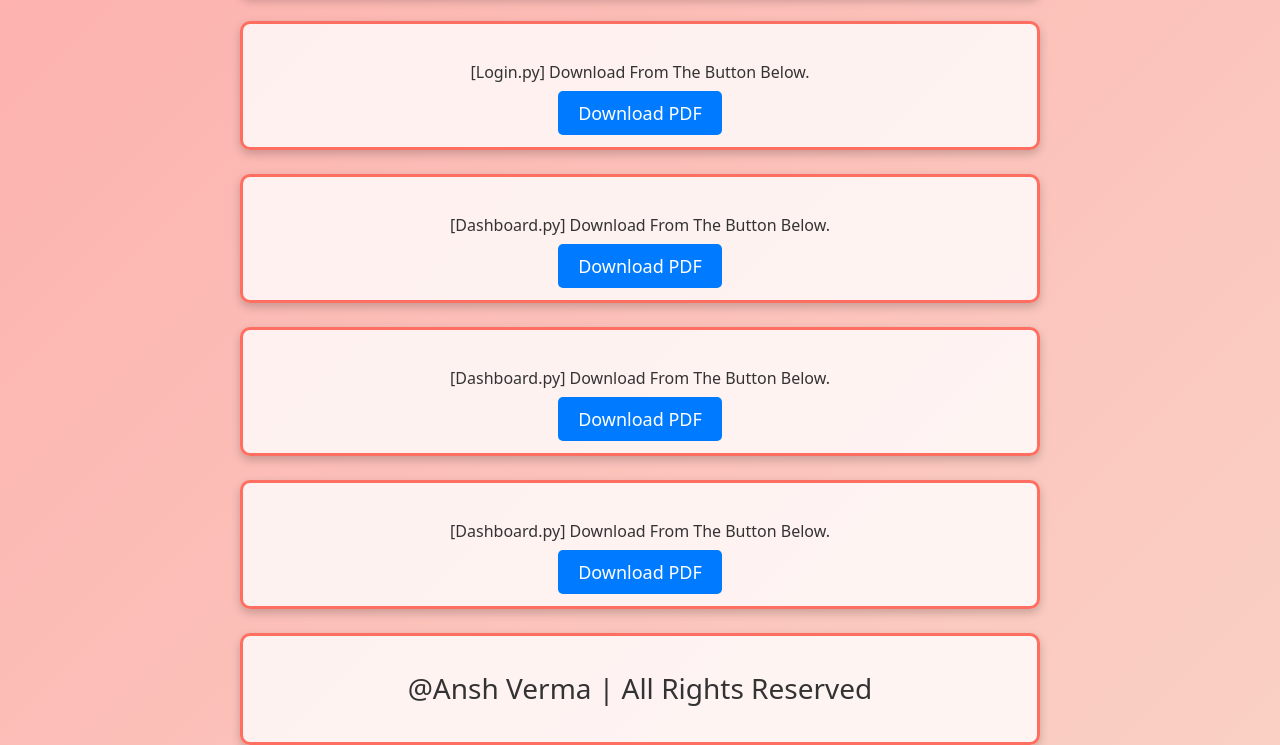
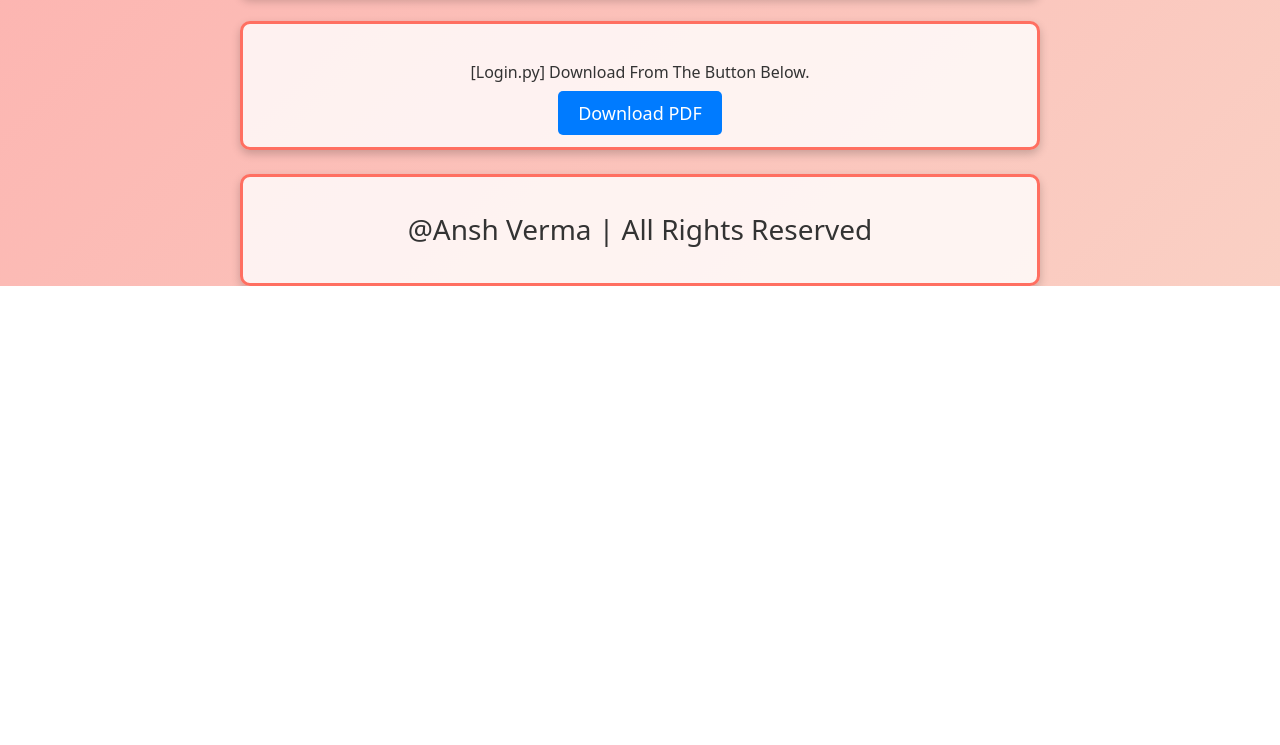
Before and after one commit to ianshvermagit/psc, a plain HTML site: page index.html in a window 1280 px wide. Shown: the part 1661-2406 px from the top of the page. After the commit the page ends 1947 px from the top, so only its background shows below. Drawn offline with nearby package versions, Linux system fonts and the light colour scheme.

Commit message:
Update index.html

```diff
--- a/index.html
+++ b/index.html
@@ -62,20 +62,6 @@
     <a href="login.pdf" download class="btn-download">Download PDF</a>
    </div>
 
-   <div class="video-container mt-4">
-    <p class="text-center mt-3">[Dashboard.py] Download From The Button Below.</p>
-    <a href="dashboard.pdf" download class="btn-download">Download PDF</a>
-   </div>
-
-   <div class="video-container mt-4">
-    <p class="text-center mt-3">[Dashboard.py] Download From The Button Below.</p>
-    <a href="dashboard.pdf" download class="btn-download">Download PDF</a>
-   </div>
-
-   <div class="video-container mt-4">
-    <p class="text-center mt-3">[Dashboard.py] Download From The Button Below.</p>
-    <a href="dashboard.pdf" download class="btn-download">Download PDF</a>
-   </div>
 
    <div class="video-container mt-4">
     <p class="text-center mt-3"><h3>@Ansh Verma | All Rights Reserved</h3></p>
```
